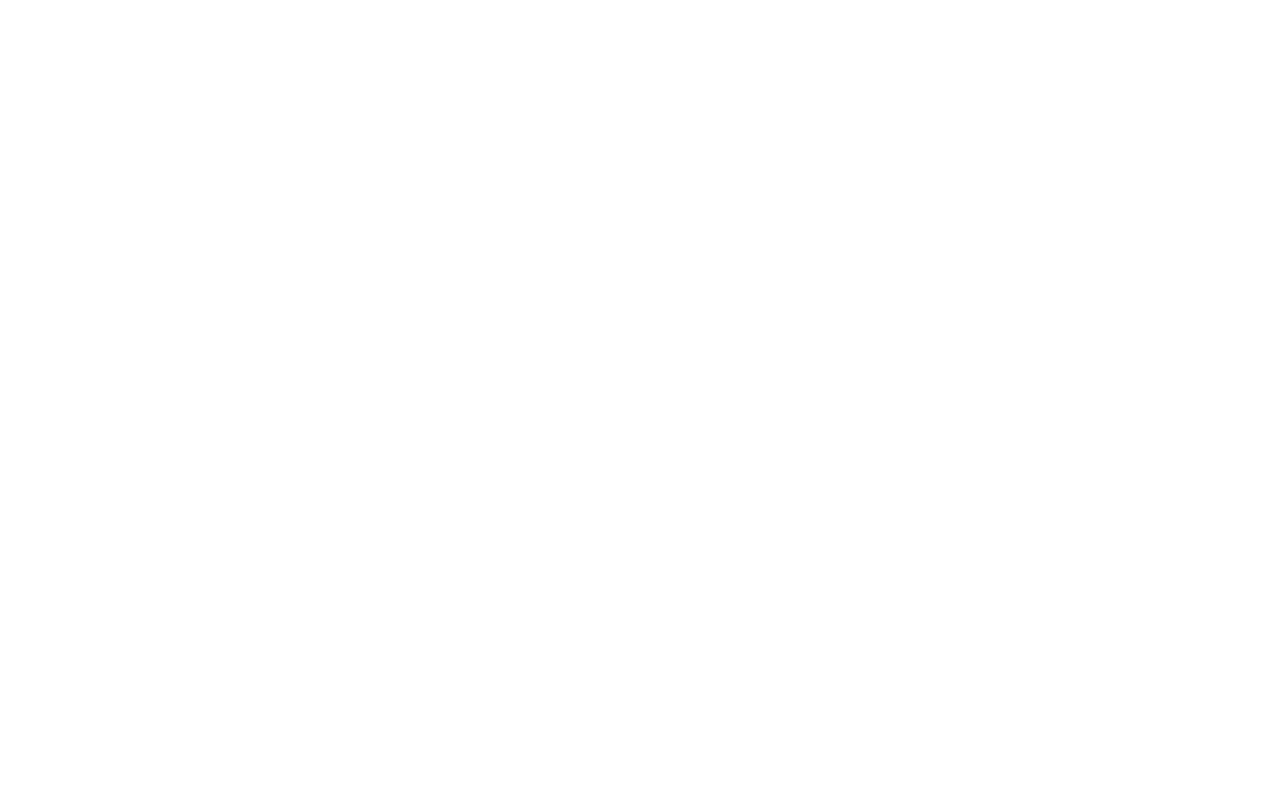
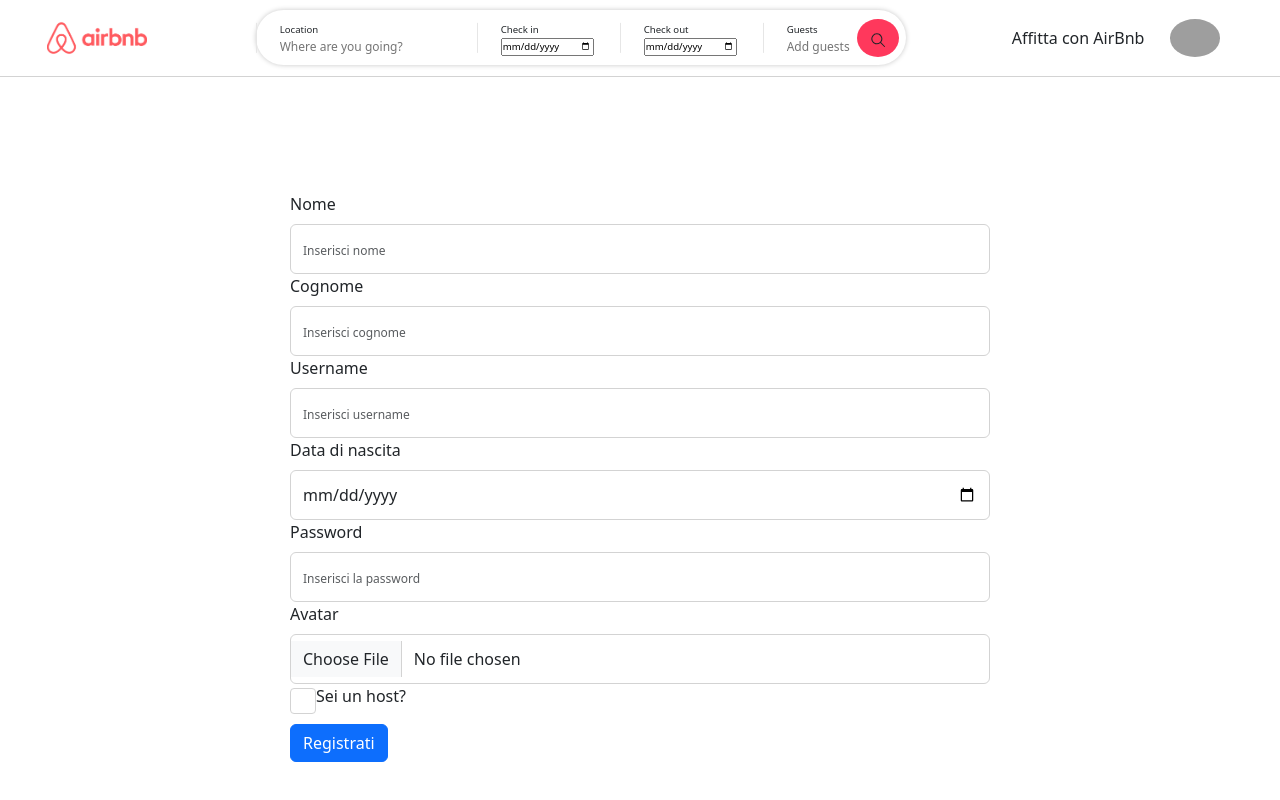
Before and after one commit to Fedix01/AirBnb-Clone-Capstone, a React (Create React App) app in the folder front-end/: page /signIn in a window 1280 px wide. Before the commit this address had no page. Shown: the top 800 px of the page. Built offline with nearby package versions, Linux system fonts and the light colour scheme; grey boxes are pictures that could not be loaded.

Commit message:
added partial signIn page

```diff
--- a/front-end/src/App.js
+++ b/front-end/src/App.js
@@ -1,12 +1,14 @@
 import { BrowserRouter, Routes, Route } from 'react-router-dom';
 import 'bootstrap/dist/css/bootstrap.min.css';
 import Homepage from './components/Homepage/Homepage';
+import SignIn from './components/SignIn/SignIn';
 
 function App() {
   return (
     <BrowserRouter>
       <Routes>
         <Route path='/' element={<Homepage />}></Route>
+        <Route path='/signIn' element={<SignIn />}></Route>
       </Routes>
     </BrowserRouter>
   );
--- a/front-end/src/components/AllInsertions/AllInsertions.jsx
+++ b/front-end/src/components/AllInsertions/AllInsertions.jsx
@@ -1,5 +1,6 @@
 import React from 'react';
-import { Row, Col } from 'react-bootstrap';
+import Row from 'react-bootstrap/Row';
+import Col from 'react-bootstrap/Col';
 import SingleInsertion from '../SingleInsertion/SingleInsertion';
 
 export default function AllInsertions({ data }) {
--- a/front-end/src/components/Category/Category.jsx
+++ b/front-end/src/components/Category/Category.jsx
@@ -1,44 +1,51 @@
 import React, { useEffect, useState } from 'react';
-import { Button } from 'react-bootstrap';
+import Button from 'react-bootstrap/Button';
 import { PiFarm } from "react-icons/pi";
 import "./Category.css";
-export default function Category() {
-
-    const [data, setData] = useState([]);
+export default function Category({ setCategory }) {
 
     const endpoint = "http://localhost:3001/api/insertion";
 
-    const getCategory = async () => {
+
+
+    const [dataCat, setDataCat] = useState([]);
+
+
+    const getFromApi = async () => {
         try {
             const res = await fetch(endpoint);
             if (res.ok) {
                 const response = await res.json();
-                setData(response);
+                setDataCat(response);
             }
-        } catch (error) {
+
+        }
+
+        catch (error) {
             console.error(error)
         }
     }
 
+
     useEffect(() => {
-        getCategory()
-        console.log(data)
+        getFromApi()
     }, [])
-
 
     return (
 
         <>
-            {data &&
-                data.map((el) => (
-                    <div className='d-flex category-container m-5' key={el}>
-                        <Button variant='transparent' className='mx-2'>
+            <div className='d-flex category-container m-5' >
+
+                {dataCat &&
+                    dataCat.map((el) => (
+                        <Button variant='transparent' className='mx-2' key={el._id} value={el.category} onClick={() => setCategory(el.category)}>
                             <PiFarm />
                             <h6>{el.category}</h6>
                         </Button>
-                    </div>
-                ))
-            }
+                    ))
+                }
+            </div>
+
         </>
     )
 }
--- a/front-end/src/components/Homepage/Homepage.jsx
+++ b/front-end/src/components/Homepage/Homepage.jsx
@@ -7,28 +7,46 @@
 
     const [data, setData] = useState([]);
 
+    const [category, setCategory] = useState("");
+
     const endpoint = "http://localhost:3001/api/insertion";
 
-    const getFromApi = async () => {
+    const endpointCategories = "http://localhost:3001/api/insertion/findByCategory/";
+
+    const getFromApi = async (singleCategory) => {
         try {
-            const res = await fetch(endpoint);
-            if (res.ok) {
-                const response = await res.json();
-                setData(response);
+            if (!singleCategory) {
+                const res = await fetch(endpoint);
+                if (res.ok) {
+                    const response = await res.json();
+                    setData(response);
+                }
+
+            } else {
+                const res = await fetch(`${endpointCategories}${category}`);
+                if (res.ok) {
+                    const response = await res.json();
+                    setData(response)
+                }
             }
+
         } catch (error) {
             console.error(error)
         }
     }
 
     useEffect(() => {
-        getFromApi()
-    }, [])
+        if (category) {
+            getFromApi(category)
+        } else {
+            getFromApi()
+        }
+    }, [category])
 
     return (
         <>
             <MyNavbar />
-            <Category />
+            <Category setCategory={setCategory} />
             <AllInsertions data={data} />
         </>
     )
--- a/front-end/src/components/MyNavbar/MyNavbar.jsx
+++ b/front-end/src/components/MyNavbar/MyNavbar.jsx
@@ -1,14 +1,21 @@
-import React from 'react'
-import { Navbar, Button } from 'react-bootstrap';
+import React from 'react';
+import { useNavigate } from 'react-router-dom';
+import Navbar from 'react-bootstrap/Navbar';
+import Button from 'react-bootstrap/esm/Button';
 import logoPink from "../../assets/logo-pink.png";
 import avatar from "../../assets/avatar.png";
 import "./MyNavbar.css";
 import { GoSearch } from "react-icons/go";
 
 export default function MyNavbar() {
+
+    const navigate = useNavigate();
+
+
+
     return (
         <Navbar className="justify-content-around" style={{ borderBottom: "1px solid lightgray" }}>
-            <Navbar.Brand href="#home">
+            <Navbar.Brand onClick={() => navigate("/")} style={{ cursor: "pointer" }}>
                 <img src={logoPink} alt=""
                     style={{ width: "100px" }} />
             </Navbar.Brand>
@@ -43,7 +50,7 @@
             </div>
             <div>
                 <Button variant='transparent'>Affitta con AirBnb</Button>
-                <Button variant='transparent'>
+                <Button variant='transparent' onClick={() => navigate("/signIn")}>
                     <img src={avatar} alt=""
                         style={{ width: "50px", borderRadius: "50%" }} />
                 </Button>
--- /dev/null
+++ b/front-end/src/components/SignIn/SignIn.css
@@ -0,0 +1,15 @@
+.signIn {
+    display: flex;
+    justify-content: center;
+    align-items: center;
+    min-height: 100vh;
+}
+
+.signIn form div {
+    width: 700px;
+}
+
+.signIn form input {
+    border: 1px solid lightgray;
+    padding: 12px;
+}
--- /dev/null
+++ b/front-end/src/components/SignIn/SignIn.jsx
@@ -0,0 +1,138 @@
+import React from 'react'
+import MyNavbar from '../MyNavbar/MyNavbar'
+import { useState } from 'react';
+import Button from 'react-bootstrap/Button';
+import Col from 'react-bootstrap/Col';
+import Form from 'react-bootstrap/Form';
+import InputGroup from 'react-bootstrap/InputGroup';
+import './SignIn.css';
+
+export default function SignIn() {
+
+    const [validated, setValidated] = useState(false);
+
+    const handleSubmit = (event) => {
+        const form = event.currentTarget;
+        if (form.checkValidity() === false) {
+            event.preventDefault();
+            event.stopPropagation();
+        }
+
+        setValidated(true);
+    };
+
+    const [formData, setFormData] = useState({
+        username: '',
+        email: '',
+        password: '',
+        name: '',
+        surname: '',
+        date: '',
+        avatar: null,
+        isHost: false
+    });
+
+    return (
+        <>
+            <MyNavbar />
+
+
+            <div className='signIn'>
+                <Form noValidate validated={validated} onSubmit={handleSubmit}>
+                    <Form.Group controlId="name">
+                        <Form.Label>Nome</Form.Label>
+                        <Form.Control
+                            required
+                            type="text"
+                            value={formData.name}
+                            onChange={(e) => setFormData({ ...formData, name: e.target.value })}
+                            placeholder="Inserisci nome"
+                        />
+                        <Form.Control.Feedback type="invalid">
+                            Inserisci un Nome valido
+                        </Form.Control.Feedback>
+                        <Form.Control.Feedback>Perfetto!</Form.Control.Feedback>
+                    </Form.Group>
+                    <Form.Group controlId="surname">
+                        <Form.Label>Cognome</Form.Label>
+                        <Form.Control
+                            required
+                            type="text"
+                            value={formData.surname}
+                            onChange={(e) => setFormData({ ...formData, surname: e.target.value })}
+                            placeholder="Inserisci cognome"
+                        />
+                        <Form.Control.Feedback type="invalid">
+                            Inserisci un Cognome valido...
+                        </Form.Control.Feedback>
+                        <Form.Control.Feedback>Perfetto!</Form.Control.Feedback>
+                    </Form.Group>
+                    <Form.Group controlId="username">
+                        <Form.Label>Username</Form.Label>
+                        <Form.Control
+                            type="text"
+                            placeholder="Inserisci username"
+                            value={formData.username}
+                            onChange={(e) => setFormData({ ...formData, username: e.target.value })}
+                            required
+                        />
+                        <Form.Control.Feedback type="invalid">
+                            Inserisci un username valido
+                        </Form.Control.Feedback>
+                        <Form.Control.Feedback>Ottimo!</Form.Control.Feedback>
+                    </Form.Group>
+
+                    <Form.Group controlId="birthday">
+                        <Form.Label>Data di nascita</Form.Label>
+                        <Form.Control
+                            required
+                            type="date"
+                            value={formData.date}
+                            onChange={(e) => setFormData({ ...formData, date: e.target.value })}
+                            placeholder="Data di nascita"
+                        />
+                        <Form.Control.Feedback type="invalid">
+                            Inserisci una data
+                        </Form.Control.Feedback>
+                        <Form.Control.Feedback>Ci sei quasi!</Form.Control.Feedback>
+                    </Form.Group>
+
+                    <Form.Group controlId="password">
+                        <Form.Label>Password</Form.Label>
+                        <Form.Control
+                            required
+                            type="password"
+                            value={formData.password}
+                            onChange={(e) => setFormData({ ...formData, password: e.target.value })}
+                            placeholder="Inserisci la password"
+                        />
+                        <Form.Control.Feedback type="invalid">
+                            Inserisci una password valida
+                        </Form.Control.Feedback>
+                        <Form.Control.Feedback>Sicura!</Form.Control.Feedback>
+                    </Form.Group>
+
+
+                    <Form.Group controlId="avatar">
+                        <Form.Label>Avatar</Form.Label>
+                        <Form.Control
+                            type="file"
+                            onChange={(e) => setFormData({ ...formData, avatar: e.target.files[0] })}
+                        />
+
+                    </Form.Group>
+
+                    <Form.Group className="mb-3">
+                        <Form.Check
+                            required
+                            label="Sei un host?"
+                            value={formData.isHost}
+                            onChange={(e) => setFormData({ ...formData, isHost: e.target.checked })}
+                        />
+                    </Form.Group>
+                    <Button type="submit">Registrati</Button>
+                </Form>
+            </div>
+        </>
+    )
+}
--- a/front-end/src/components/SingleInsertion/SingleInsertion.jsx
+++ b/front-end/src/components/SingleInsertion/SingleInsertion.jsx
@@ -1,5 +1,5 @@
 import React from 'react';
-import { Card, Button } from 'react-bootstrap';
+import Card from 'react-bootstrap/Card';
 import './SingleInsertion.css';
 export default function SingleInsertion(props) {
 
```
